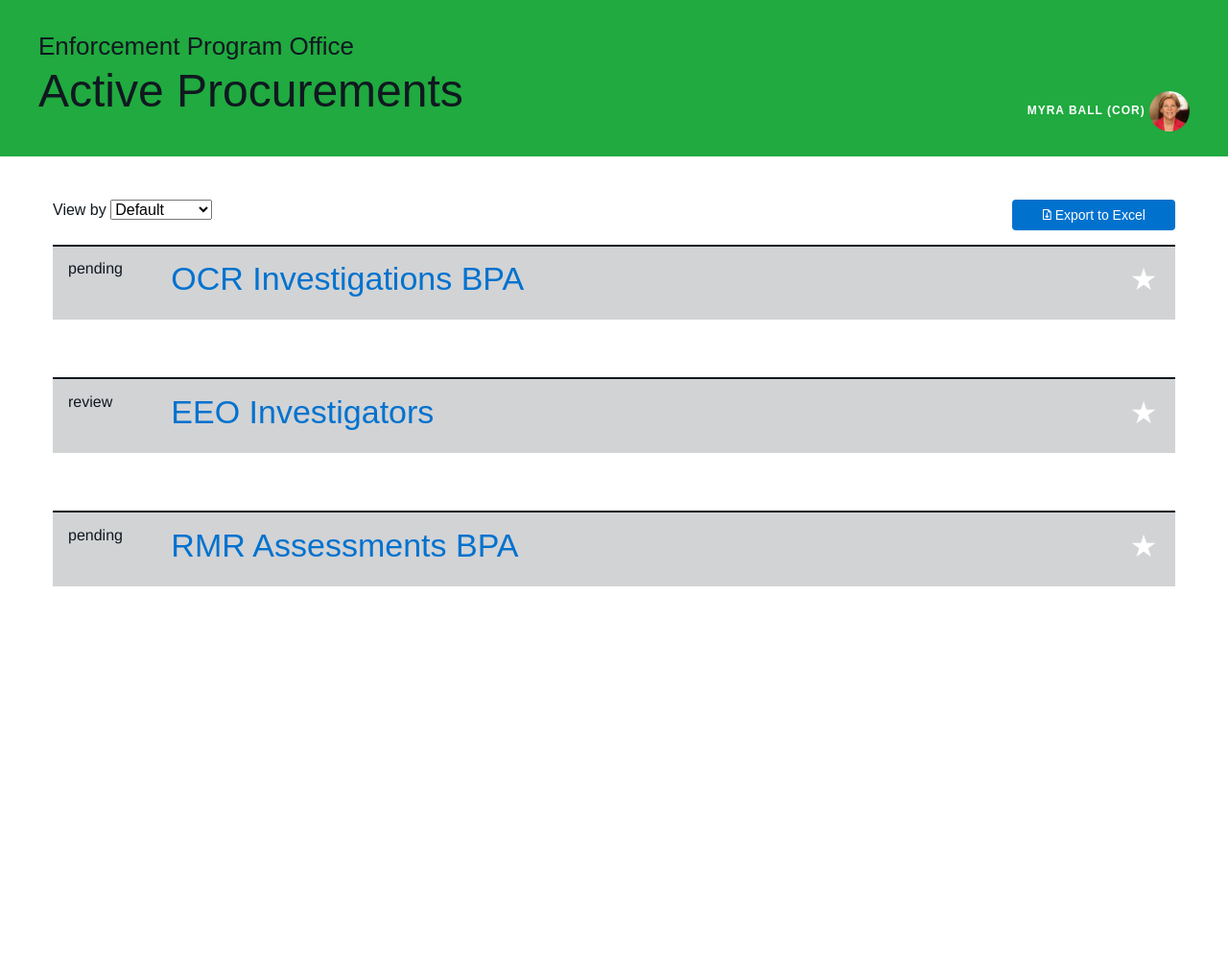
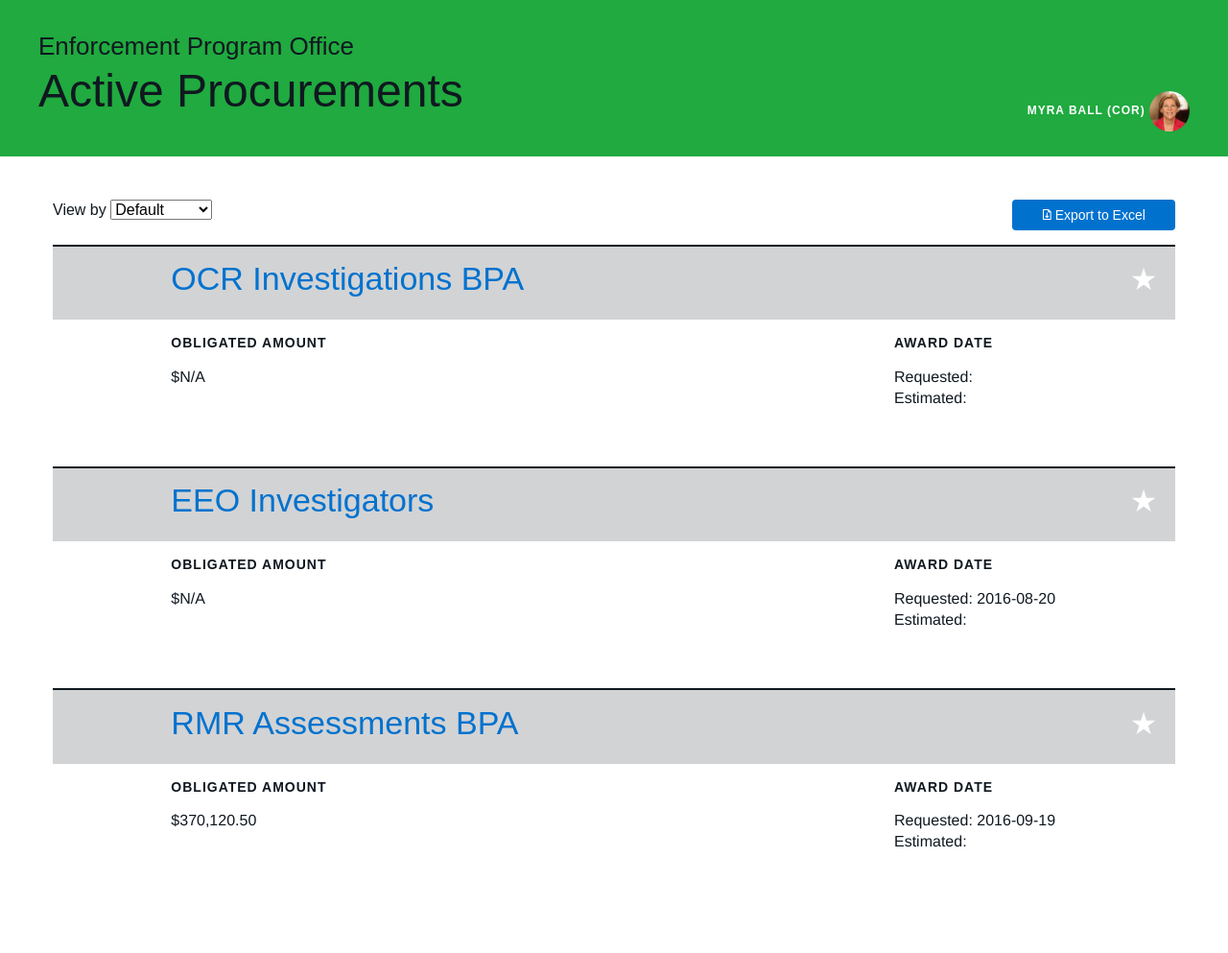
Before and after one commit to 18F/cfpb-eprocurement, a Jekyll site: the page built from sprint4a/index.html, in a window 1280 px wide. Shown: the whole page at 96% size. Built offline with Jekyll 4.4.1, drawn with Linux system fonts in a browser that asks for light colours; before the commit the page ends 900 px from its top, so only the background shows below that.

Commit message:
due_in_days indicator, grid

```diff
--- a/sprint4a/index.html
+++ b/sprint4a/index.html
@@ -39,6 +44,8 @@
   </div>
 </form>
 
+{% assign col = page.columns %}
+
 {% for _proc in site.procurements %}
   {% assign proc = _proc | prepare_procurement %}
   {% assign id = _proc.id | split: '/' | last %}
@@ -48,21 +55,38 @@
   hidden>
 
   <div class="row card-header">
-    <div class="col col-1">
-      <span class="procurement-status"
-        data-status="{{ proc.status }}">
-        {{ proc.status }}
+    <div class="col col-{{ col.left }}">
+      <span class="procurement-due"
+        {% if proc.due_in_days < 0 %}
+        data-due="over"
+        {% elsif proc.due_in_days < 30 %}
+        data-due="soon"
+        {% endif %}>
+        {{ proc.due_in_days }} days
       </span>
     </div>
-    <h1 class="col col-8">
+    <h1 class="col col-{{ col.center }}">
       <a href="{{ proc.url }}">{{ proc.name }}</a>
     </h1>
-    <div class="col col-3">
+    <div class="col col-{{ col.right }}">
       <label is="cfpb-fave-star">
         <input type="checkbox" name="{{ id }}">
       </label>
     </div>
   </div>
 
+  <div class="row">
+    <div class="col col-{{ col.left }}"></div>
+    <div class="col col-{{ col.center }}">
+      <h5>Obligated amount</h5>
+      ${{ proc.obligated_value | number_to_currency }}
+    </div>
+    <div class="col col-{{ col.right }}">
+      <h5>Award date</h5>
+      Requested: <time>{{ proc.requested_award_date }}</time>
+      <br>Estimated: <time>{{ proc.estimated_award_date }}</time>
+    </div>
+  </div>
+
 </section>
 {% endfor %}
```
Also changed, not shown: other parts of sprint4a/index.html (+5 -0 lines).
